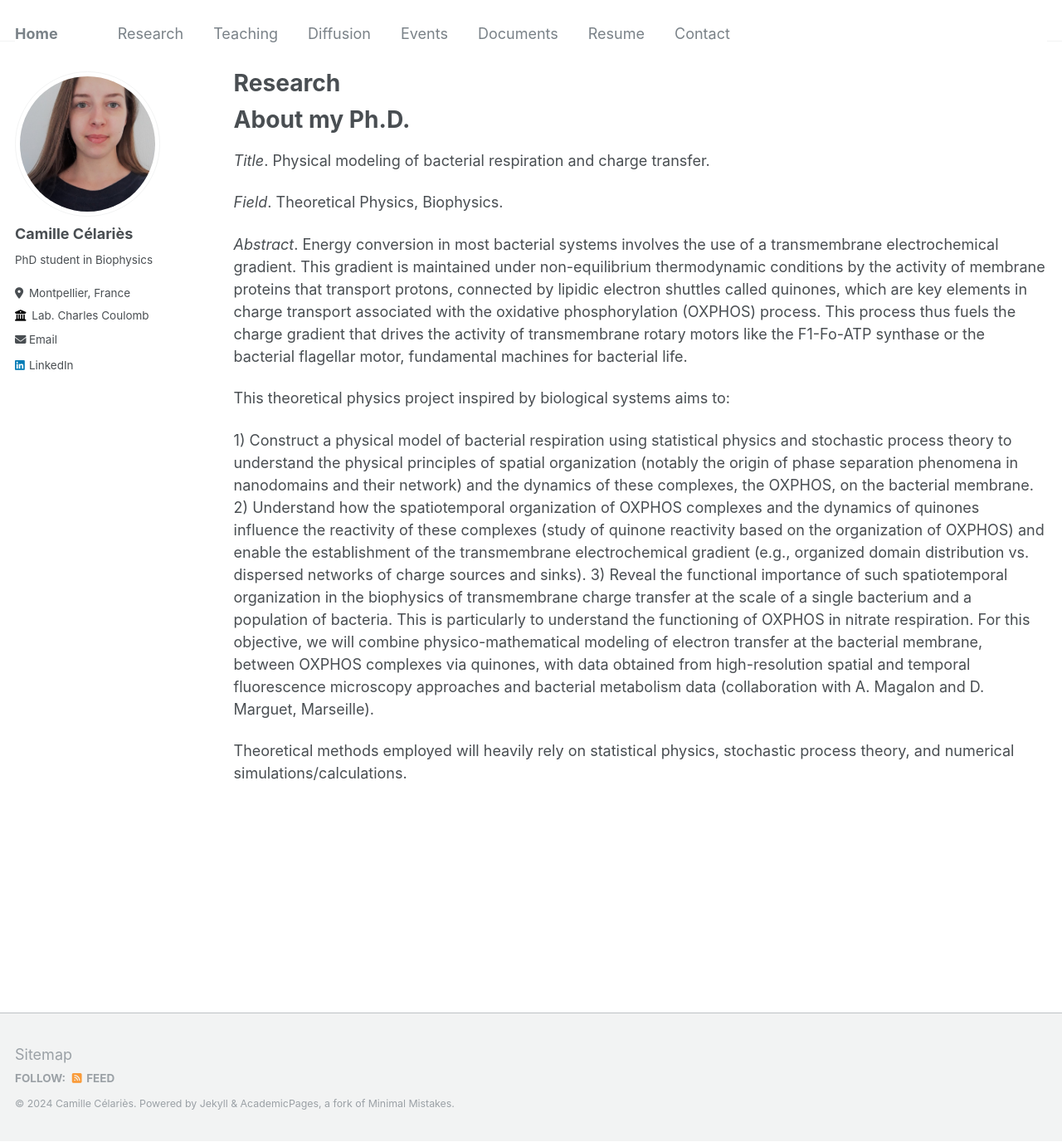
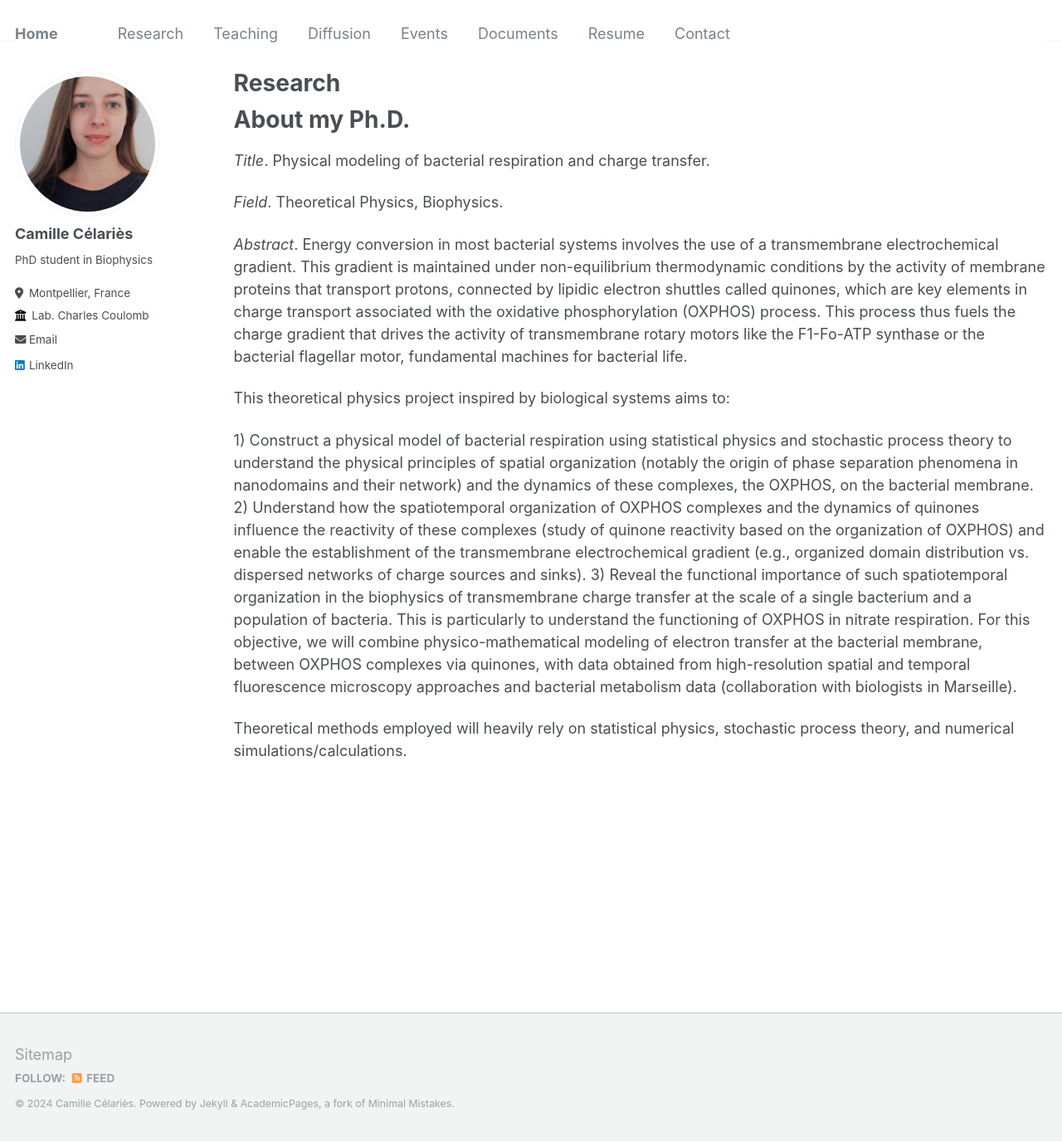
Before and after one commit to camillecelaries/camillecelaries.github.io, a Jekyll site: the page built from _pages/research.md, in a window 1280 px wide and 1376 px high. Shown: the whole window at 83% size. Built offline with Jekyll 4.4.1, drawn with Linux system fonts in a browser that asks for light colours.

Commit message:
Update research.md

```diff
--- a/_pages/research.md
+++ b/_pages/research.md
@@ -22,6 +22,6 @@ This theoretical physics project inspired by biological systems aims to:
 
 1) Construct a physical model of bacterial respiration using statistical physics and stochastic process theory to understand the physical principles of spatial organization (notably the origin of phase separation phenomena in nanodomains and their network) and the dynamics of these complexes, the OXPHOS, on the bacterial membrane.
 2) Understand how the spatiotemporal organization of OXPHOS complexes and the dynamics of quinones influence the reactivity of these complexes (study of quinone reactivity based on the organization of OXPHOS) and enable the establishment of the transmembrane electrochemical gradient (e.g., organized domain distribution vs. dispersed networks of charge sources and sinks).
-3) Reveal the functional importance of such spatiotemporal organization in the biophysics of transmembrane charge transfer at the scale of a single bacterium and a population of bacteria. This is particularly to understand the functioning of OXPHOS in nitrate respiration. For this objective, we will combine physico-mathematical modeling of electron transfer at the bacterial membrane, between OXPHOS complexes via quinones, with data obtained from high-resolution spatial and temporal fluorescence microscopy approaches and bacterial metabolism data (collaboration with A. Magalon and D. Marguet, Marseille).
+3) Reveal the functional importance of such spatiotemporal organization in the biophysics of transmembrane charge transfer at the scale of a single bacterium and a population of bacteria. This is particularly to understand the functioning of OXPHOS in nitrate respiration. For this objective, we will combine physico-mathematical modeling of electron transfer at the bacterial membrane, between OXPHOS complexes via quinones, with data obtained from high-resolution spatial and temporal fluorescence microscopy approaches and bacterial metabolism data (collaboration with biologists in Marseille).
 
 Theoretical methods employed will heavily rely on statistical physics, stochastic process theory, and numerical simulations/calculations.
```
